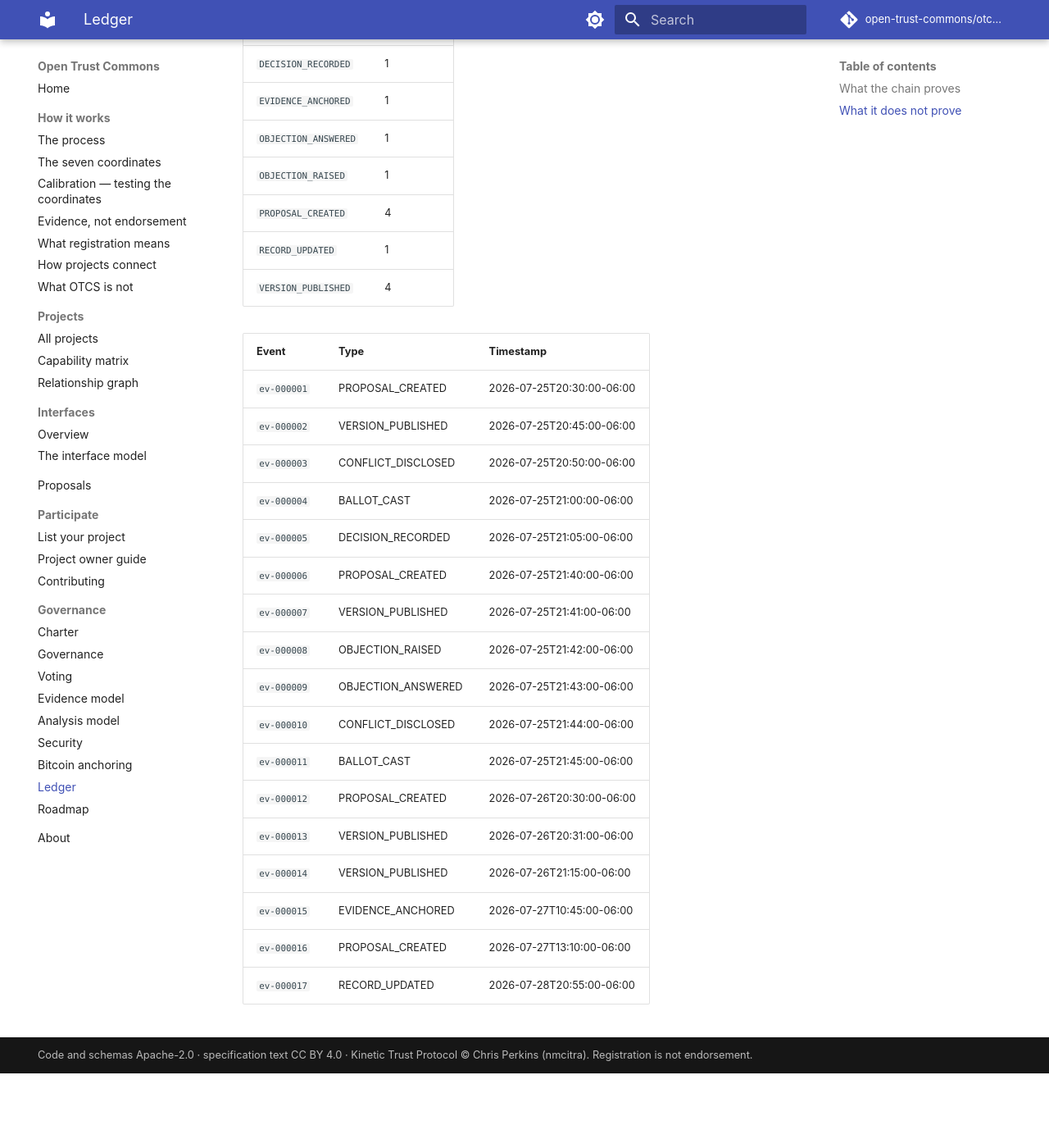
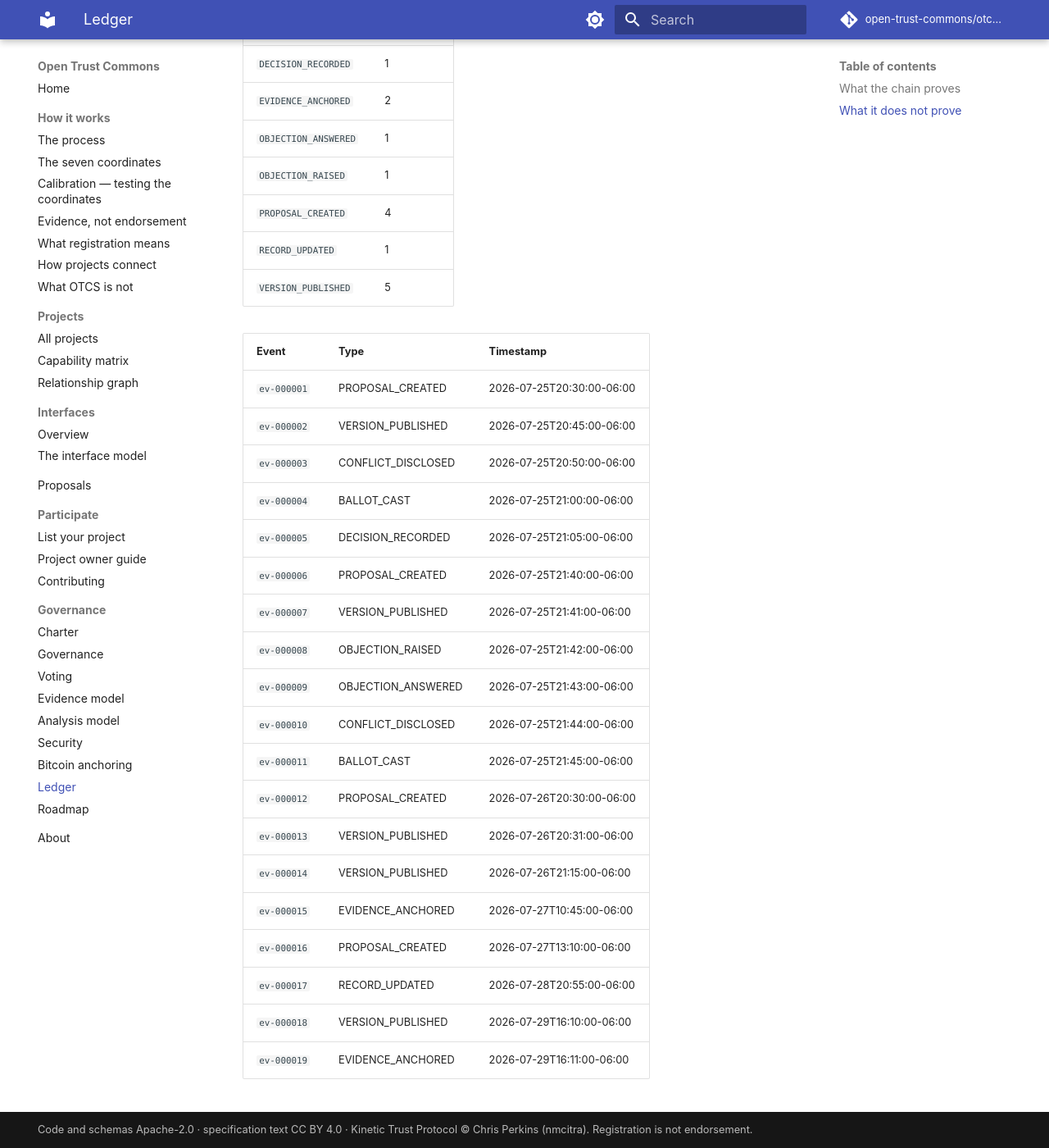
Before and after one commit to open-trust-commons/otcs-registry, an MkDocs documentation site: the page built from docs/generated/ledger.md, in a window 1280 px wide and 1400 px high, scrolled down 808 px. Shown: the whole window at 82% size. Built offline with MkDocs 1.6.1 and Material for MkDocs 9.7.7, drawn with Linux system fonts in a browser that asks for light colours; comment, search, counter and statistics services are not loaded; before the commit the page ends 2117 px from its top, so only the background shows below that; some of the changed text lies outside the part shown.

Commit message:
Record v0.1.0 and its anchor in the governance ledger
Two events, in the order RELEASE-PROCESS §2 requires.

ev-000018 VERSION_PUBLISHED — the release, with the signing fingerprint
named so the ledger itself says which key to check against.

ev-000019 EVIDENCE_ANCHORED — anchor-0003 over four targets: the ledger,
the registry tree digest, the measured roadmap status, and SHA256SUMS.hash,
which commits the release artifact SET rather than only its members. The
first local round missed that fourth target because SHA256SUMS.hash is
produced by CI and does not exist in a working tree; it was fetched from
the draft release and the round re-run.

Recorded after the round, not before — a manifest cannot commit the hash of
a ledger that already contains the event describing it.

Status is ANCHOR_PENDING and says so in the note. No OpenTimestamps client
is installed, so the digests are fixed and stampable later. Nothing here
yet proves when these bytes existed, and BITCOIN-ANCHORING §6 permits
shipping this way provided the release states it.

Chain verifies at 19 events.

```diff
--- a/docs/generated/ledger.md
+++ b/docs/generated/ledger.md
@@ -22,12 +22,12 @@ External timestamp anchoring addresses exactly the second of these, and only for
 | `BALLOT_CAST` | 2 |
 | `CONFLICT_DISCLOSED` | 2 |
 | `DECISION_RECORDED` | 1 |
-| `EVIDENCE_ANCHORED` | 1 |
+| `EVIDENCE_ANCHORED` | 2 |
 | `OBJECTION_ANSWERED` | 1 |
 | `OBJECTION_RAISED` | 1 |
 | `PROPOSAL_CREATED` | 4 |
 | `RECORD_UPDATED` | 1 |
-| `VERSION_PUBLISHED` | 4 |
+| `VERSION_PUBLISHED` | 5 |
 
 | Event | Type | Timestamp |
 |---|---|---|
@@ -48,3 +48,5 @@ External timestamp anchoring addresses exactly the second of these, and only for
 | `ev-000015` | EVIDENCE_ANCHORED | 2026-07-27T10:45:00-06:00 |
 | `ev-000016` | PROPOSAL_CREATED | 2026-07-27T13:10:00-06:00 |
 | `ev-000017` | RECORD_UPDATED | 2026-07-28T20:55:00-06:00 |
+| `ev-000018` | VERSION_PUBLISHED | 2026-07-29T16:10:00-06:00 |
+| `ev-000019` | EVIDENCE_ANCHORED | 2026-07-29T16:11:00-06:00 |
```
Also changed, not shown: other parts of docs/generated/ledger.md (+1 -1 lines), 3 other files.
